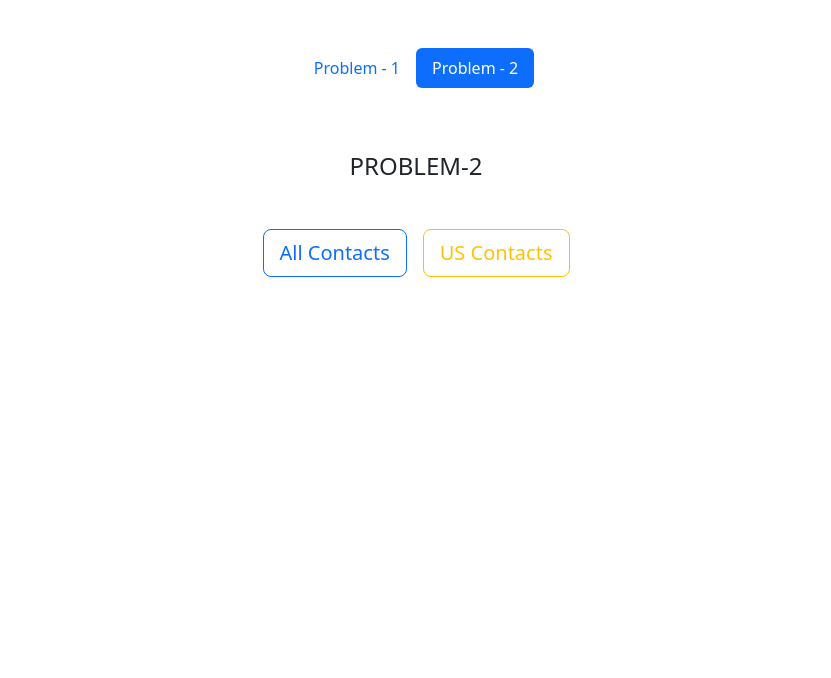
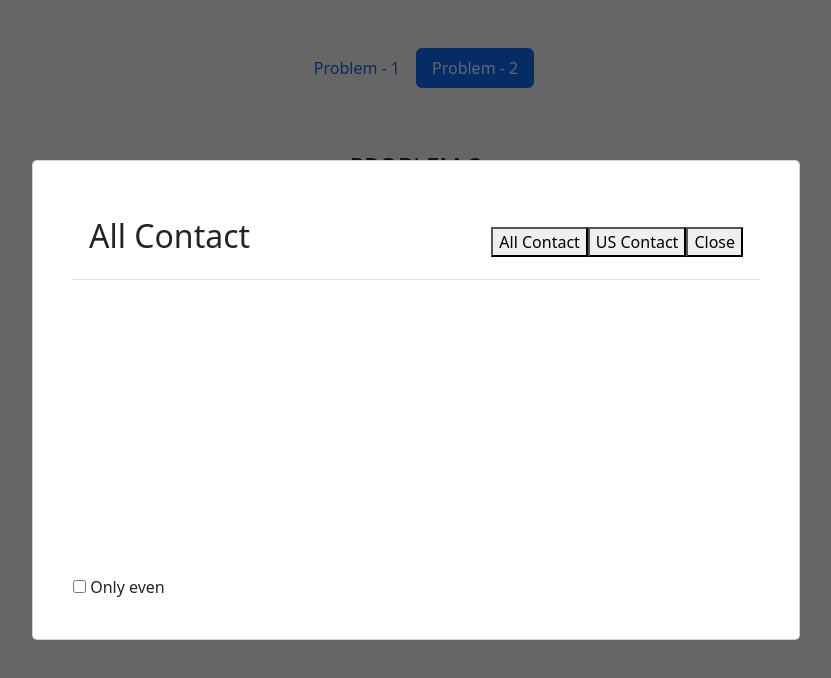
Before and after one commit to Jobayerrahman/MW-React-Coding-Test, a React (Vite) app: page /problem-2 in a window 1280 px wide. Both pictures are taken after a click on the button "All Contacts". Shown: the top 678 px of the page, without its empty margins (224-1055 px from the left). Built offline with nearby package versions, Linux system fonts and the light colour scheme.

Commit message:
Modal displaying and Modal Button

```diff
--- a/src/assets/scss/App.scss
+++ b/src/assets/scss/App.scss
@@ -1,3 +1,4 @@
 @import "abstract/variables";
 @import 'bootstrap/scss/bootstrap.scss';
 @import "abstract/base";
+@import "./modal.scss";
--- /dev/null
+++ b/src/assets/scss/modal.scss
@@ -0,0 +1,50 @@
+.modal{
+    position: fixed;
+    top: 0;
+    left: 0;
+    width: 100%;
+    height: 100%;
+    background: rgba(0,0,0,0.6);
+    z-index: 99;
+}
+
+.modal-content{
+    position: fixed;
+    background: #fff;
+    width: 60%;
+    height: 60%;
+    top: 50%;
+    left: 50%;
+    transform: translate(-50%,-50%);
+    padding: 40px;
+    border-radius: 5px;
+    display: flex;
+    flex-direction: column;
+}
+
+.modal-header{
+    display: flex;
+    justify-content: space-between;
+    align-items: baseline;
+}
+
+.model-menu{
+    display: flex;
+    justify-content: space-around;
+    align-items: center;
+    text-align: center;
+}
+
+.modal-body{
+    width: 100%;
+    height: 500px;
+    overflow-y: scroll;
+}
+
+.display-block{
+    display: block;
+}
+
+.display-none{
+    display: none;
+}
--- /dev/null
+++ b/src/components/Modal/ModalA.jsx
@@ -0,0 +1,27 @@
+import React from 'react';
+import Modalmenu from './Modalmenu';
+
+function ModalA(props) {
+    const {displayModal,onHideModal} = props;
+    const displayHiddenModal = displayModal ? "modal display-block" : "modal display-none"
+    return (
+        <div className={displayHiddenModal}>
+            <div className='modal-content'>
+                <div className='modal-header'>
+                    <h2>All Contact</h2>
+                    <Modalmenu>
+                        <button onClick={onHideModal}>Close</button>
+                    </Modalmenu>
+                </div>
+                <div className='modal-body'></div>
+                <div className='modal-display'>
+                    <label>
+                        <input type='checkbox'/> Only even
+                    </label>
+                </div>
+            </div>
+        </div>
+    );
+}
+
+export default ModalA;
--- /dev/null
+++ b/src/components/Modal/ModalB.jsx
@@ -0,0 +1,27 @@
+import React from 'react';
+import Modalmenu from './Modalmenu';
+
+function ModalB(props) {
+    const {displayModal,onHideModal} = props;
+    const displayHiddenModal = displayModal ? "modal display-block" : "modal display-none"
+    return (
+        <div className={displayHiddenModal}>
+            <div className='modal-content'>
+                <div className='modal-header'>
+                    <h2>Us Contact</h2>
+                    <Modalmenu>
+                        <button onClick={onHideModal}>Close</button>
+                    </Modalmenu>
+                </div>
+                <div className='modal-body'></div>
+                <div className='modal-display'>
+                    <label>
+                        <input type='checkbox'/> Only even
+                    </label>
+                </div>
+            </div>
+        </div>
+    )
+}
+
+export default ModalB;
--- /dev/null
+++ b/src/components/Modal/Modalmenu.jsx
@@ -0,0 +1,16 @@
+import React, { useContext } from 'react';
+import MenuContext from '../libs/MenuContext';
+
+function Modalmenu({children}) {
+    const context = useContext(MenuContext);
+    const { displayModalA, displayModalB } = context;
+    return (
+        <div className='model-menu'>
+            <button onClick={displayModalA}>All Contact</button>
+            <button onClick={displayModalB}>US Contact</button>
+            {children}
+        </div>
+    );
+}
+
+export default Modalmenu;
--- a/src/components/Problem-2.jsx
+++ b/src/components/Problem-2.jsx
@@ -1,7 +1,28 @@
-import React from 'react';
+import React, { useState } from 'react';
+import ModalA from './Modal/ModalA';
+import ModalB from './Modal/ModalB';
+import MenuContext from './libs/MenuContext';
 
 const Problem2 = () => {
+    const [displayAllContact, setDisplayAllContact] = useState(false);
+    const [displayUsContact, setDisplayUsContact] = useState(false);
 
+    const handleAllContact =()=>{
+        setDisplayAllContact(true)
+        setDisplayUsContact(false)
+    }
+    const handleUsContact =()=>{
+        setDisplayUsContact(true)
+        setDisplayAllContact(false)
+    }
+
+    const handleHideAllContact = () =>{
+        setDisplayAllContact(false)
+    }
+
+    const handleHideUsContact = () =>{
+        setDisplayUsContact(false)
+    }
     return (
 
         <div className="container">
@@ -9,11 +30,15 @@ const Problem2 = () => {
                 <h4 className='text-center text-uppercase mb-5'>Problem-2</h4>
 
                 <div className="d-flex justify-content-center gap-3">
-                <button className="btn btn-lg btn-outline-primary" type="button" >All Contacts</button>
-                <button className="btn btn-lg btn-outline-warning" type="button" >US Contacts</button>
+                <button onClick={handleAllContact} className="btn btn-lg btn-outline-primary" type="button" >All Contacts</button>
+                <button onClick={handleUsContact}  className="btn btn-lg btn-outline-warning" type="button" >US Contacts</button>
                 </div>
 
             </div>
+            <MenuContext.Provider value={{ displayModalA: handleAllContact, displayModalB:handleUsContact}}>
+                <ModalA displayModal={displayAllContact} onHideModal={handleHideAllContact}/>
+                <ModalB displayModal={displayUsContact} onHideModal={handleHideUsContact}/>
+            </MenuContext.Provider>
         </div>
     );
 };
--- /dev/null
+++ b/src/components/libs/MenuContext.js
@@ -0,0 +1,5 @@
+import { createContext } from "react";
+
+const MenuContext = createContext()
+
+export default MenuContext;
```
